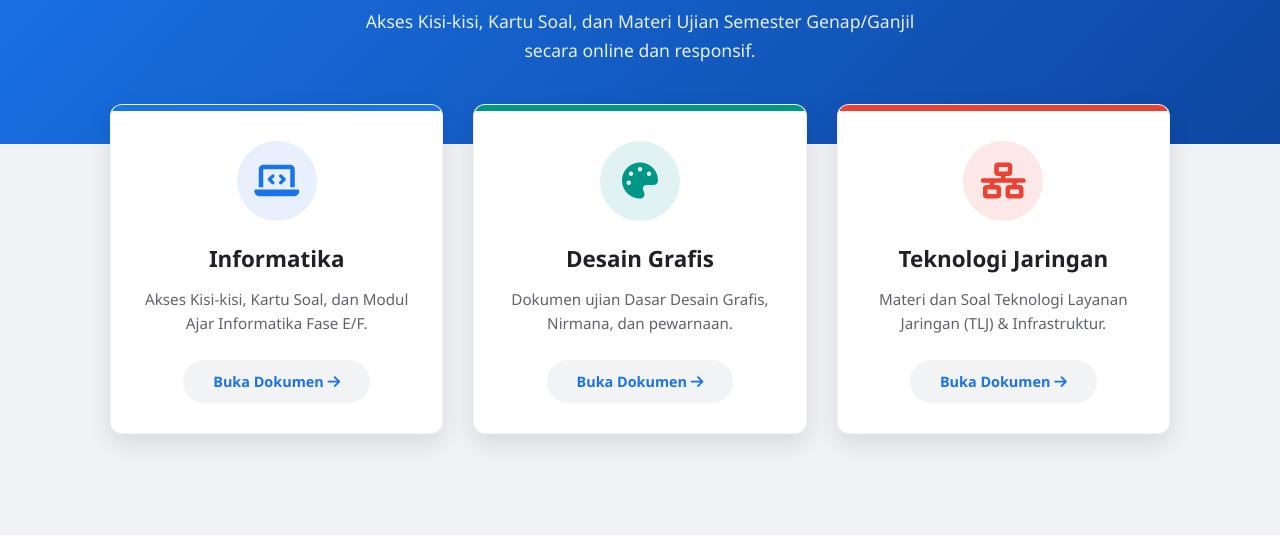
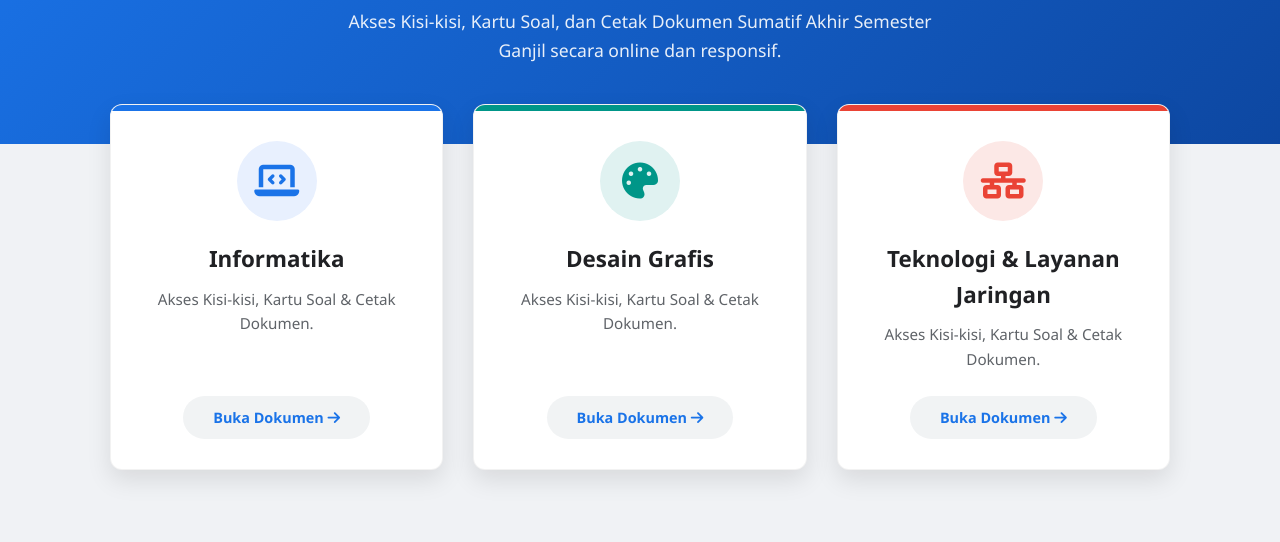
Before and after one commit to kufy-dev/portal-sas, a plain HTML site: page index.html in a window 1280 px wide. Shown: the part 195-737 px from the top of the page. Drawn offline with Linux system fonts and the light colour scheme; a web font is replaced by a local one.

Commit message:
index.html

```diff
--- a/index.html
+++ b/index.html
@@ -215,7 +215,7 @@
     <section class="hero">
         <div class="container">
             <h1>Sumatif Akhir Semester (SAS)</h1>
-            <p>Akses Kisi-kisi, Kartu Soal, dan Materi Ujian Semester Genap/Ganjil secara online dan responsif.</p>
+            <p>Akses Kisi-kisi, Kartu Soal, dan Cetak Dokumen Sumatif Akhir Semester Ganjil secara online dan responsif.</p>
         </div>
     </section>
 
@@ -233,7 +233,7 @@
                             <i class="fa-solid fa-laptop-code"></i>
                         </div>
                         <h3 class="sas-title">Informatika</h3>
-                        <p class="sas-desc">Akses Kisi-kisi, Kartu Soal, dan Modul Ajar Informatika Fase E/F.</p>
+                        <p class="sas-desc">Akses Kisi-kisi, Kartu Soal & Cetak Dokumen.</p>
                         <span class="sas-action">Buka Dokumen <i class="fa-solid fa-arrow-right"></i></span>
                     </div>
                 </a>
@@ -247,7 +247,7 @@
                             <i class="fa-solid fa-palette"></i>
                         </div>
                         <h3 class="sas-title">Desain Grafis</h3>
-                        <p class="sas-desc">Dokumen ujian Dasar Desain Grafis, Nirmana, dan pewarnaan.</p>
+                        <p class="sas-desc">Akses Kisi-kisi, Kartu Soal & Cetak Dokumen.</p>
                         <span class="sas-action">Buka Dokumen <i class="fa-solid fa-arrow-right"></i></span>
                     </div>
                 </a>
@@ -260,8 +260,8 @@
                         <div class="sas-icon-wrapper">
                             <i class="fa-solid fa-network-wired"></i>
                         </div>
-                        <h3 class="sas-title">Teknologi Jaringan</h3>
-                        <p class="sas-desc">Materi dan Soal Teknologi Layanan Jaringan (TLJ) & Infrastruktur.</p>
+                        <h3 class="sas-title">Teknologi & Layanan Jaringan</h3>
+                        <p class="sas-desc">Akses Kisi-kisi, Kartu Soal & Cetak Dokumen.</p>
                         <span class="sas-action">Buka Dokumen <i class="fa-solid fa-arrow-right"></i></span>
                     </div>
                 </a>
```
